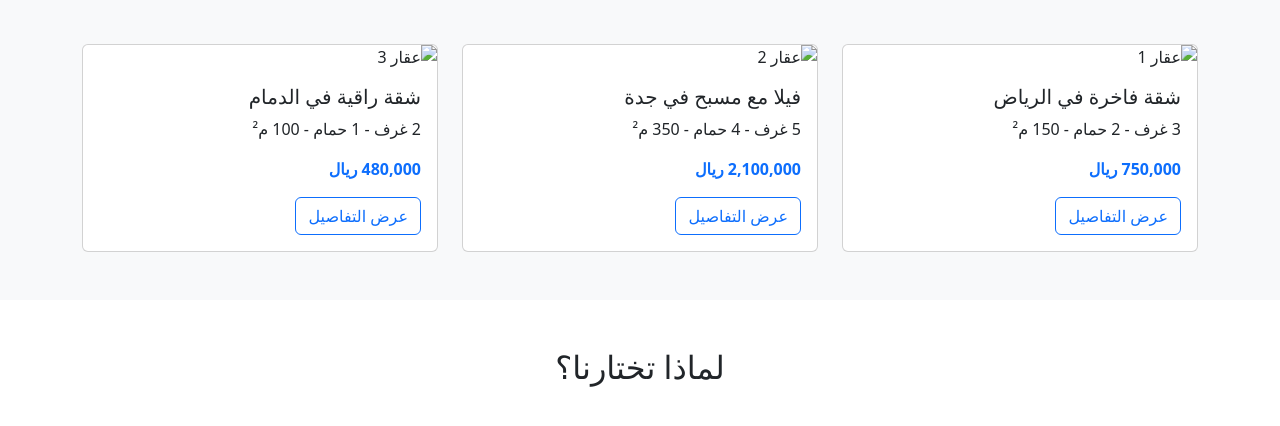
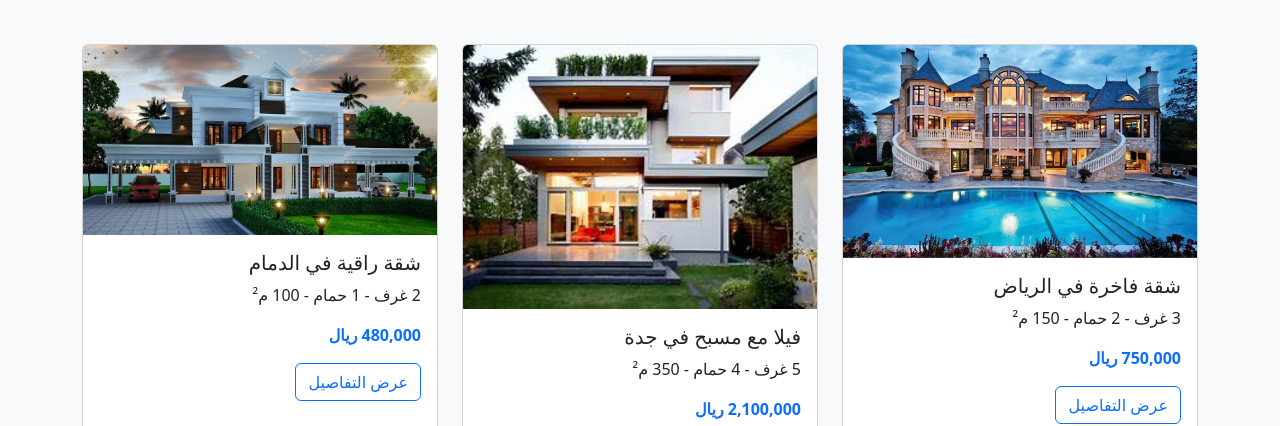
Before and after one commit to ag55855/Real-state, a plain HTML site: page index.html in a window 1280 px wide. Shown: the part 374-800 px from the top of the page. Drawn offline with nearby package versions, Linux system fonts and the light colour scheme; a script that the page names is missing.

Commit message:
Updated 3 images

```diff
--- a/index.html
+++ b/index.html
@@ -97,7 +97,7 @@
           <div class="col-md-4">
             <div class="card h-100">
               <img
-                src="../Real State/images/1-64-scaled.jpg"
+                src="images/5801.jpg"
                 class="card-img-top"
                 alt="عقار 1"
               />
@@ -114,7 +114,7 @@
           <div class="col-md-4">
             <div class="card h-100">
               <img
-                src="../Real State/images/3003-8.jpg.png"
+                src="images/th (8).jpg"
                 class="card-img-top"
                 alt="عقار 2"
               />
@@ -130,7 +130,7 @@
           <div class="col-md-4">
             <div class="card h-100">
               <img
-                src="../Real State/images/1-64-scaled.jpg"
+                src="images/259.jpg"
                 class="card-img-top"
                 alt="عقار 3"
               />
```
